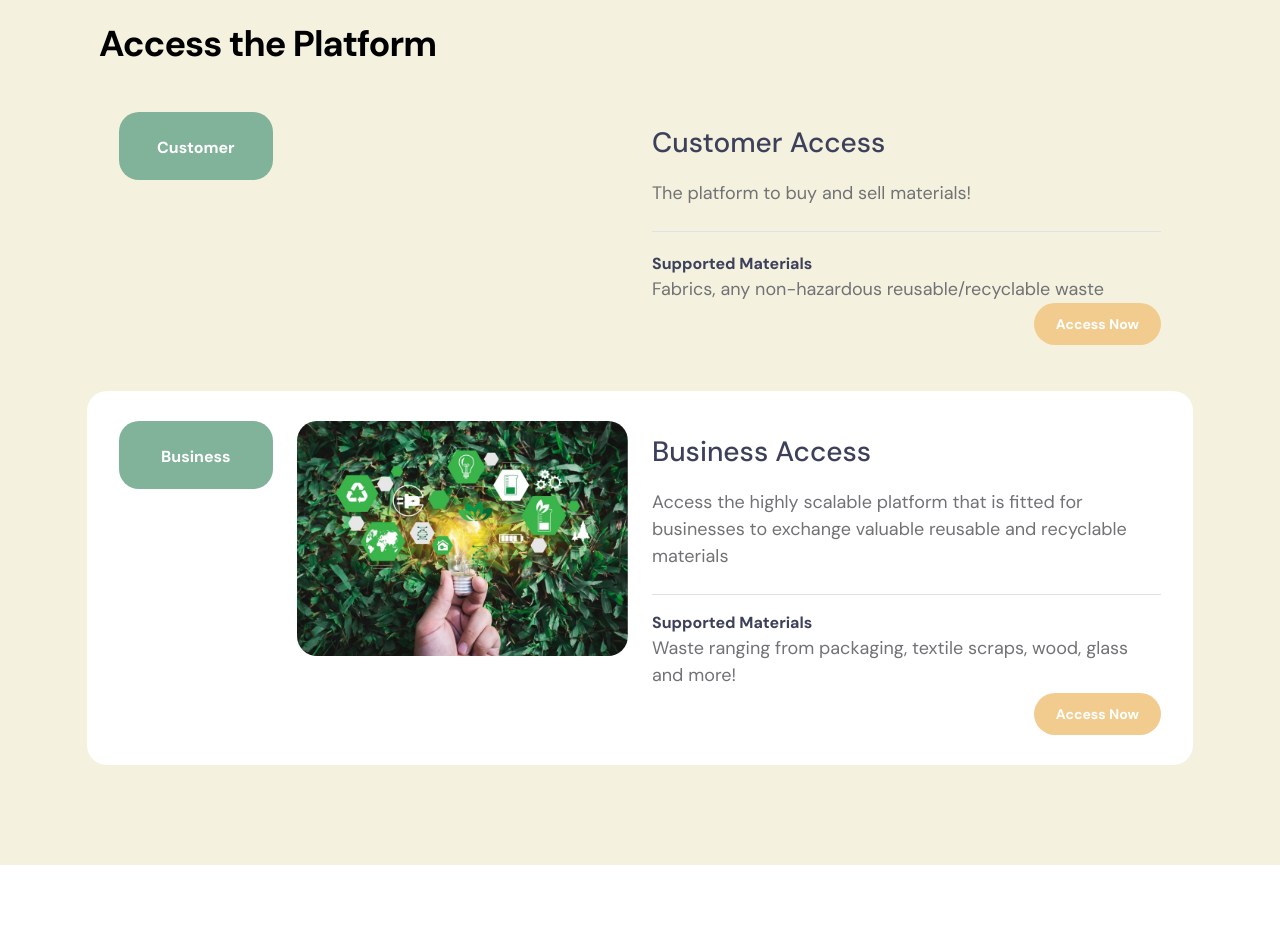
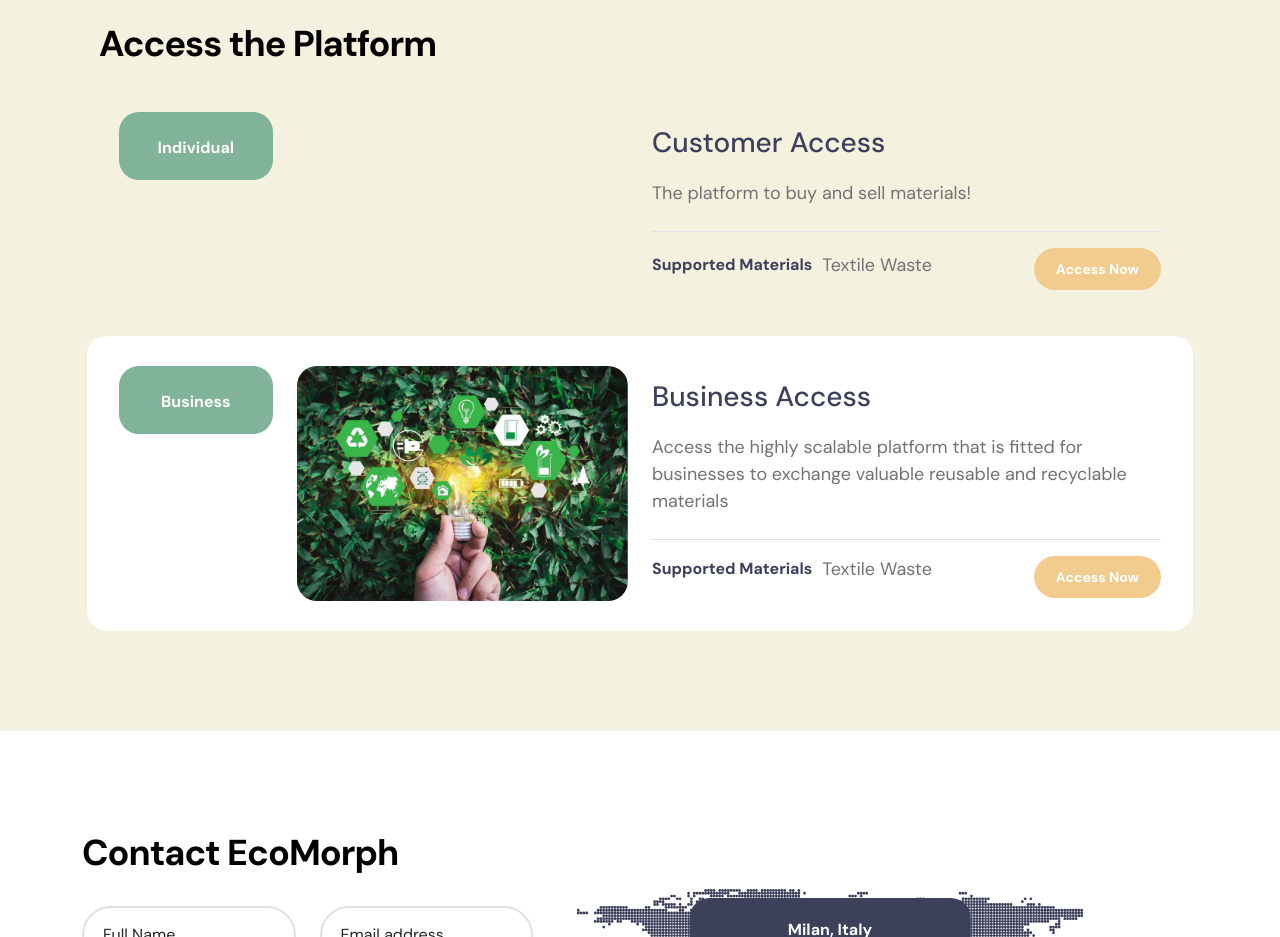
Before and after one commit to JVNI/ecomorph, a plain HTML site: page index.html in a window 1280 px wide. Shown: the part 2020-2957 px from the top of the page. Drawn offline with Linux system fonts and the light colour scheme.

Commit message:
Update index.html

```diff
--- a/index.html
+++ b/index.html
@@ -304,7 +304,7 @@ https://templatemo.com/tm-587-tiya-golf-club
                                 <div class="custom-block-date-wrap d-flex d-lg-block d-md-block align-items-center mt-3 mt-lg-0 mt-md-0">
                                     <h6 class="custom-block-date mb-lg-1 mb-0 me-3 me-lg-0 me-md-0"></h6>
 
-                                    <strong class="text-white">Customer</strong>
+                                    <strong class="text-white">Individual</strong>
                                 </div>
                             </div>
 
@@ -336,7 +336,7 @@ https://templatemo.com/tm-587-tiya-golf-club
                                             <div class="d-flex flex-wrap align-items-center">
                                                 <span class="custom-block-span">Supported Materials</span>
 
-                                                <p class="mb-0">Fabrics, any non-hazardous reusable/recyclable waste</p>
+                                                <p class="mb-0">Textile Waste</p>
                                             </div>
                                         </div>
 
@@ -379,7 +379,7 @@ https://templatemo.com/tm-587-tiya-golf-club
                                             <div class="d-flex flex-wrap align-items-center mb-1">
                                                 <span class="custom-block-span">Supported Materials</span>
 
-                                                <p class="mb-0">Waste ranging from packaging, textile scraps, wood, glass and more!</p>
+                                                <p class="mb-0">Textile Waste</p>
                                             </div>
 
                                             <div class="d-flex flex-wrap align-items-center">
```
